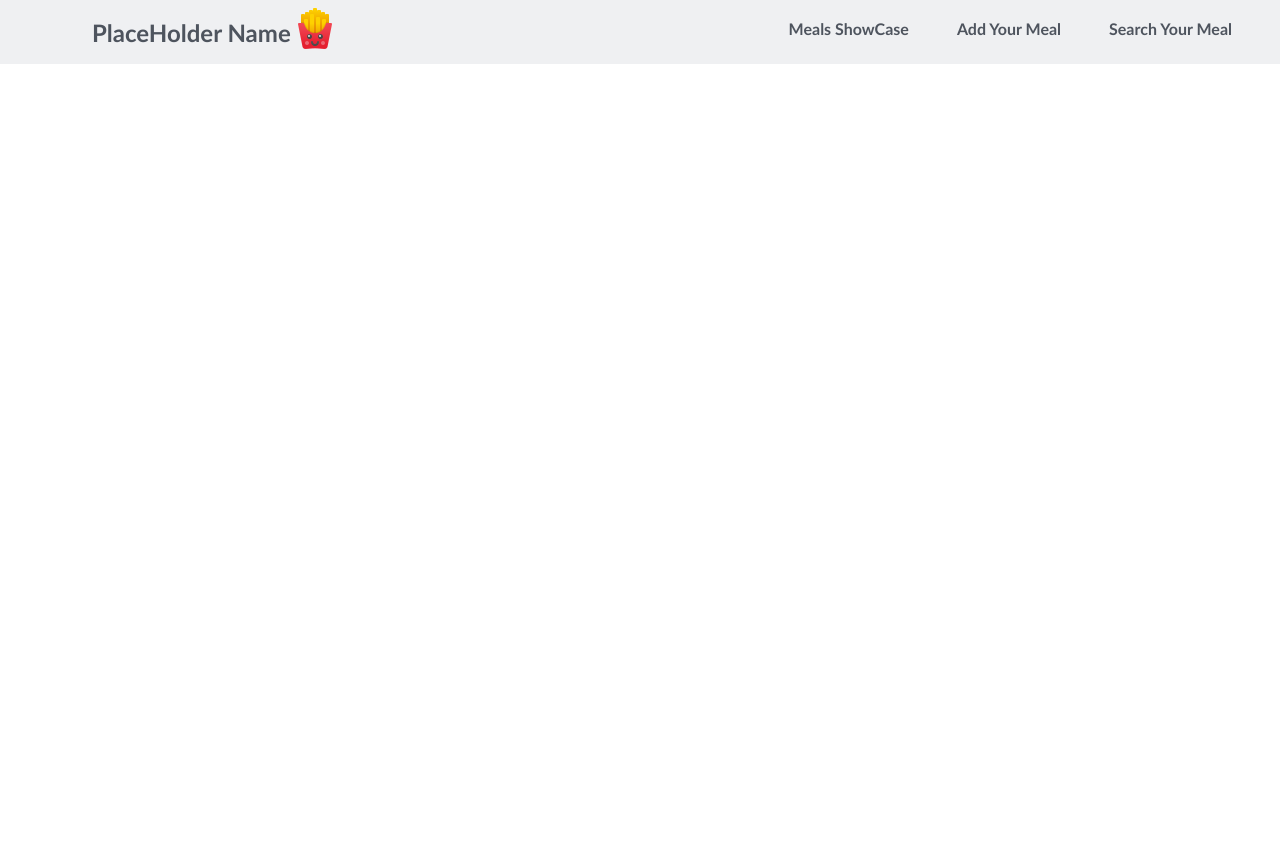
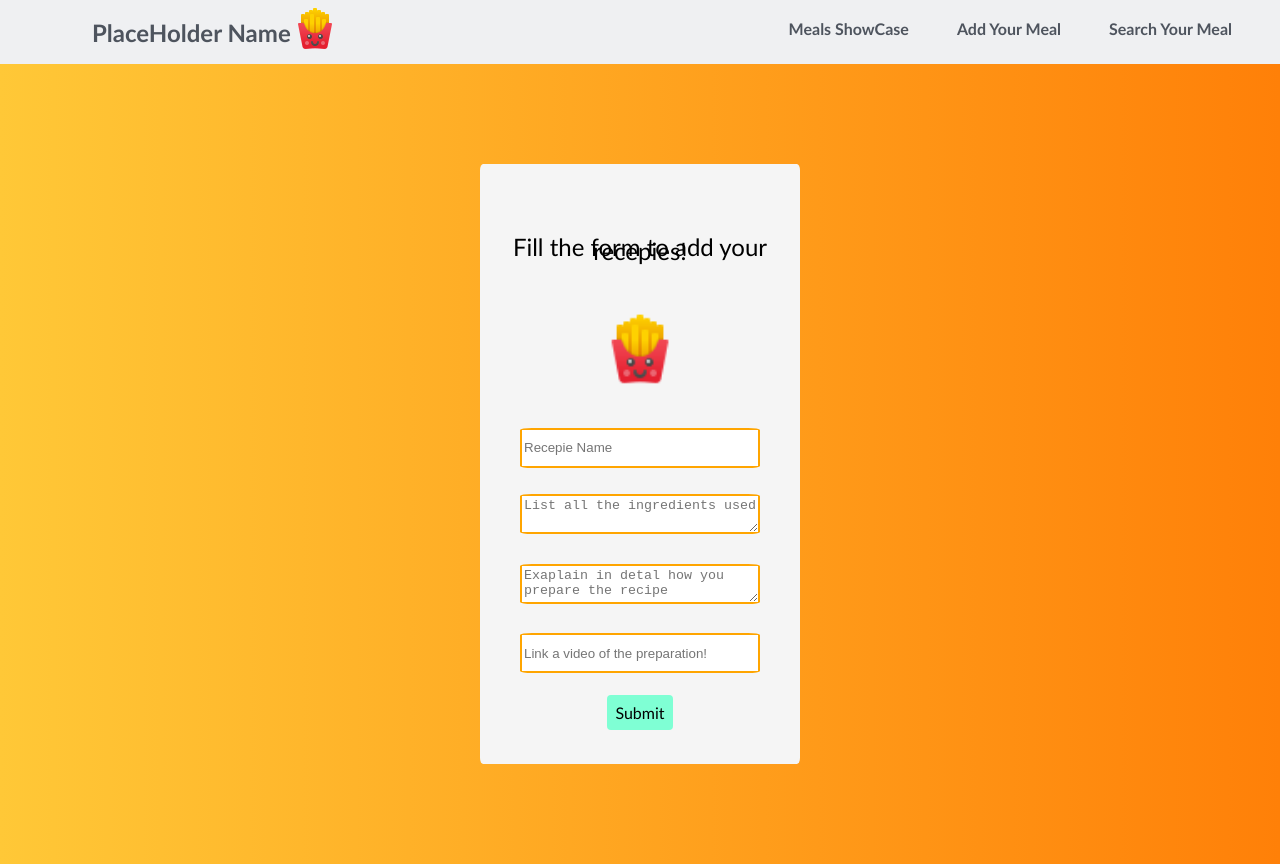
Before and after one commit to inigobo/recipes, a React (Create React App) app: page /newmealform in a window 1280 px wide. Before the commit the page ends 800 px from the top, so only its background shows below. Built offline with nearby package versions, Linux system fonts and the light colour scheme.

Commit message:
added form with validation

```diff
--- a/src/App.js
+++ b/src/App.js
@@ -4,7 +4,7 @@ import { BrowserRouter, Routes, Route } from "react-router-dom";
 import MealShowcase from "./containers/MealShowcase/MealShowcase";
 import Welcome from "./containers/Welcome/Welcome";
 import Header from "./components/Header/Header";
-import Footer from "./components/Footer/Footer";
+import NewMealForm from './containers/NewMealForm/NewMealForm'
 
 function App() {
   return (
@@ -14,8 +14,7 @@ function App() {
         <Routes>
           <Route path="/" element={<Welcome />} />
           <Route path="/mealshowcase" element={<MealShowcase />} />
-          {/* <Route path="/newmealform" element={<NewMealForm />} />
-          <Route path="/search" element={<SearchMeal />} /> */}
+          <Route path="/newmealform" element={<NewMealForm />} />
         </Routes>
       </BrowserRouter>
     </div>
--- /dev/null
+++ b/src/components/RegisterCard/RegisterCard.css
@@ -0,0 +1,67 @@
+p {
+    font-family: 'Trebuchet MS', 'Lucida Sans Unicode', 'Lucida Grande', 'Lucida Sans', Arial, sans-serif;
+    font-size: 24px;
+}
+
+.registerCardDesign {
+
+    height: 75vh;
+    width: 25vw;
+
+    background-color: whitesmoke;
+    border-radius: 1%;
+
+    display: flex;
+    flex-direction: column;
+    justify-content: center;
+    align-items: center;
+}
+
+.submit-button {
+    text-decoration: none;
+    text-decoration-style: none;
+    border-radius: 4px;
+    background-color: aquamarine;
+    padding: 0.5em;
+    margin: 0.5em;
+    cursor: pointer;
+}
+
+.registerCardUp {
+    height: 14em;
+    display: flex;
+    justify-content: space-evenly;
+    align-items: center;
+    flex-direction: column;
+
+}
+
+.logoDesign {
+
+    height: 5em;
+}
+
+.basicInput {
+
+    margin: 1em;
+
+    height: 3em;
+    width: 18em;
+
+    border-radius: 5%;
+
+    border: 0.2em solid orange;
+
+}
+
+.errorInput {
+
+    border: 0.2em solid red;
+
+}
+
+.errorMsg {
+
+    color: red;
+
+}
--- /dev/null
+++ b/src/components/RegisterCard/RegisterCard.jsx
@@ -0,0 +1,71 @@
+import React, {useState} from 'react';
+import { errorCheck } from '../../services/validate';
+import './RegisterCard.css'
+import logo from '../../Assets/icons8-kawaii-french-fries-48.png';
+
+const RegisterCard = () => {
+
+    const [user, setUser] = useState({
+        recepiename : '',
+        ingredients : '',
+        preparation: '',
+        videolink: ''
+    });
+
+    const [userError, setUserError] = useState({
+        recepieNameError : '',
+        ingredientsError : '',
+        preparationError : '',
+        videoError : ''
+    })
+
+    const inputHandler = (e) => {
+        //Now I bind the handler
+
+        setUser((prevState)=>({...prevState,
+            [e.target.name] : e.target.value
+        }));
+
+    }
+
+    const errorHandler = (e) => {
+
+        let error = "";
+
+        error = errorCheck(e.target.name,e.target.value);
+
+        setUserError((prevState)=>({...prevState,
+            [e.target.name + 'Error'] : error
+        }));
+
+    }
+
+    return (
+        <div className="registerCardDesign">
+            {/* <pre>{JSON.stringify(user, null, 2)}</pre> */}
+            <div className="registerCardUp">
+                <p>Fill the form to add your recepies!</p>
+                <img className="logoDesign" src={logo}/>
+            </div>
+            <div className="registerCardMiddle">
+                {/* Here were are going to operate with inputs... */}
+                <input placeholder="Recepie Name" type="text" name="recepieName" className="basicInput" onChange={(e)=>inputHandler(e)} onBlur={(e)=>errorHandler(e)}/>
+                <div className='errorMsg'>{userError.recepieNameError}</div>
+
+                <textarea placeholder="List all the ingredients used" type="text" name="ingredients" className="basicInput" onChange={(e)=>inputHandler(e)} onBlur={(e)=>errorHandler(e)}/>
+                <div className='errorMsg'>{userError.ingredientsError}</div>
+
+                <textarea placeholder="Exaplain in detal how you prepare the recipe" type="text" name="preparation" className="basicInput" onChange={(e)=>inputHandler(e)} onBlur={(e)=>errorHandler(e)}/>
+                <div className='errorMsg'>{userError.preparationError}</div>
+
+                <input placeholder="Link a video of the preparation!" type="url" name="video" className="basicInput" onChange={(e)=>inputHandler(e)} onBlur={(e)=>errorHandler(e)}/>
+                <div className='errorMsg'>{userError.videoError}</div>
+            </div>
+            <div className="registerCardBottom">
+                <div onClick={() => alert('Form submitted succesfully!')} className='submit-button'>Submit</div>
+            </div>
+        </div>
+    )
+}
+
+export default RegisterCard;
--- /dev/null
+++ b/src/containers/NewMealForm/NewMealForm.css
@@ -0,0 +1,11 @@
+.registerDesign {
+    display: flex;
+    justify-content: center;
+    align-items: center;
+    height: 100vh;
+    background: #FF8008;  /* fallback for old browsers */
+    background: -webkit-linear-gradient(to right, #FFC837, #FF8008);  /* Chrome 10-25, Safari 5.1-6 */
+    background: linear-gradient(to right, #FFC837, #FF8008); /* W3C, IE 10+/ Edge, Firefox 16+, Chrome 26+, Opera 12+, Safari 7+ */
+
+    bottom: 4em;
+}
--- /dev/null
+++ b/src/containers/NewMealForm/NewMealForm.jsx
@@ -0,0 +1,14 @@
+import React from 'react';
+import RegisterCard from '../../components/RegisterCard/RegisterCard'
+import "./NewMealForm.css";
+
+const Register = () => {
+
+    return (
+        <div className='registerDesign'>
+            <RegisterCard />
+        </div>
+    )
+}
+
+export default Register;
--- /dev/null
+++ b/src/services/validate.js
@@ -0,0 +1,44 @@
+export const errorCheck = (type,value) => {
+
+    switch(type){
+
+        case "recepieName":
+
+            if (!/^[A-Za-z]+$/.test(value)) {
+                return "Invalid format, only normal characters allowed!";
+            }
+
+        break;
+
+        case "ingredients":
+            if (!/^[a-zA-Z0-9]+$/.test(value) ) {
+                return "Invalid format, only normal characters and numbers allowed!";
+            }
+
+        break;
+
+        case "preparation":
+
+            if(value.length < 12){
+                return "That can't be it... Don't be shy, write some more!"
+            } else {
+                if (!/^[a-zA-Z0-9]+$/.test(value) ) {
+                    return "Invalid format, only normal characters and numbers allowed!";
+                }
+            }
+
+        break;
+
+        case "video":
+
+            if(!/(youtu\.be\/|youtube\.com\/(watch\?(.*&)?v=|(embed|v)\/))([^\?&"'>]+)/.test(value)) {
+
+                return "It has to be a youtube video!"
+            };
+
+        break;
+
+        default:
+            return "Something went wrong...";
+    }
+};
```
Also changed, not shown: src/containers/NewMeal/NewMealForm.css (deleted), src/containers/NewMeal/NewMealForm.jsx (deleted).
